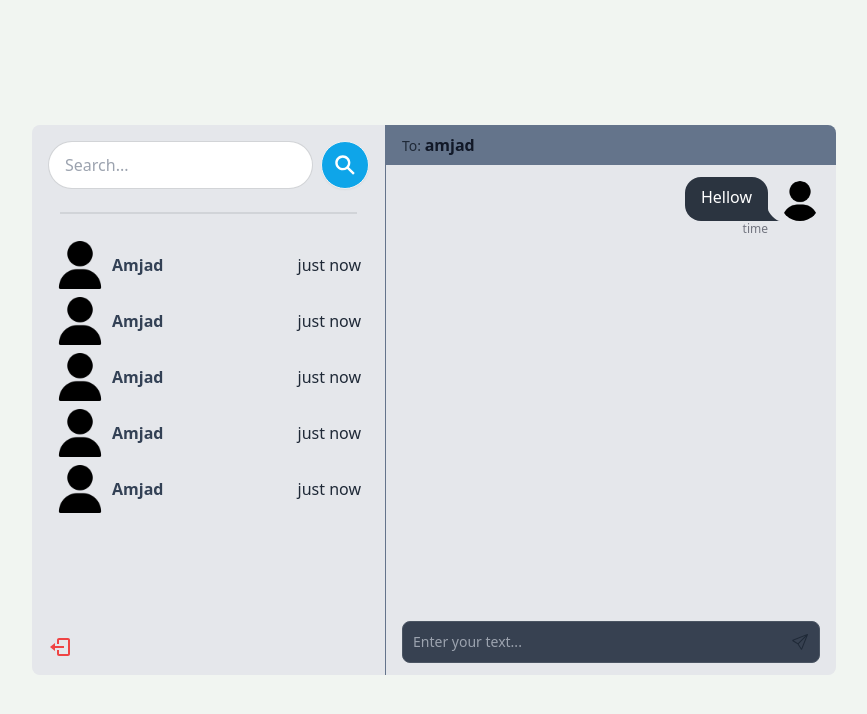
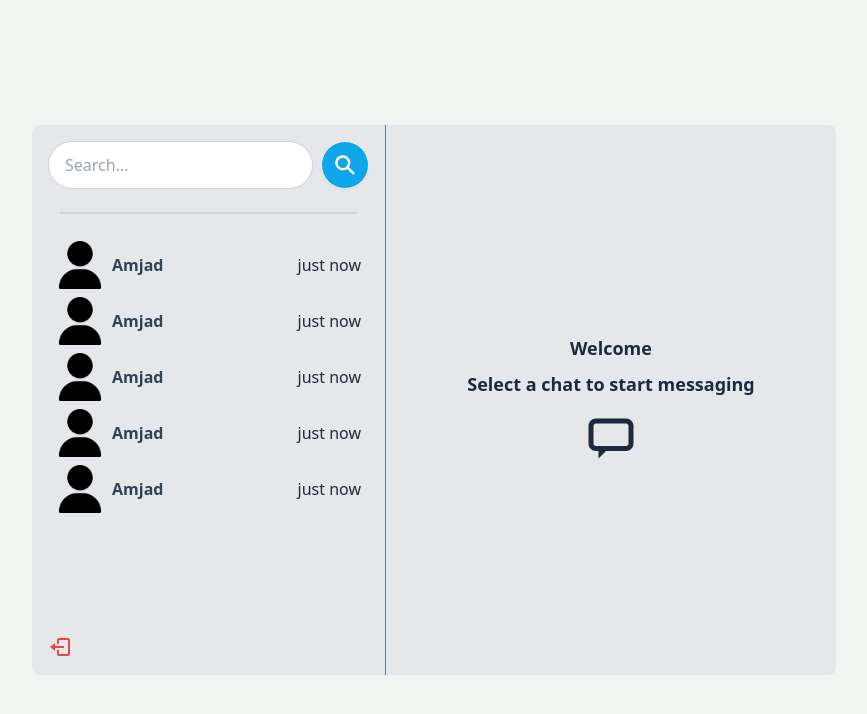
Before and after one commit to AmhjadKhan/chat_-massanger, a React (Vite) app: page / in a window 1280 px wide. Shown: the top 714 px of the page, without its empty margins (206-1073 px from the left). Built offline with nearby package versions, Linux system fonts and the light colour scheme; sample sign-in values are in the browser's storage.

Commit message:
this is useconversation commit updated commit

```diff
--- /dev/null
+++ b/src/Hooks/useGetConversations.js
@@ -0,0 +1,35 @@
+import { useEffect, useState } from "react"
+import toast from "react-hot-toast"
+
+const useGetConversations = () => {
+  const [loading, setLoading] = useState(false)
+  const [conversations, setConversations] = useState([])
+
+  useEffect(() => {
+    const getConversations = async () => {
+      try {
+        setLoading(true)
+
+        const res = await fetch("/api/users")
+
+        const data = await res.json()
+
+        if (data.error) {
+          throw new Error(data.error)
+        }
+
+        setConversations(data)
+      } catch (error) {
+        toast.error(error.message)
+      } finally {
+        setLoading(false)
+      }
+    }
+
+    getConversations()
+  }, [])
+
+  return { loading, conversations }
+}
+
+export default useGetConversations
--- a/src/components/massages/MessageContainer.jsx
+++ b/src/components/massages/MessageContainer.jsx
@@ -1,24 +1,56 @@
-import React from 'react'
-import Messages from './Messages'
-import MessageInput from './MessageInput'
+// Import necessary libraries and components
+import React, { useEffect } from 'react';
+import Messages from './Messages'; // Component to display messages
+import MessageInput from './MessageInput'; // Component to input a new message
+import useConversation from '../../zustend/useConversation'; // Zustand store for conversation state
+import { TiMessage } from 'react-icons/ti'; // Icon for no chat selected view
 
 const MessageContainer = () => {
+  // Destructure selectedConversation and setSelectedConversation from the Zustand store
+  const { selectedConversation, setSelectedConversation } = useConversation();
+
+  // useEffect hook to reset the selected conversation when the component unmounts
+  useEffect(() => {
+    return () => setSelectedConversation(null);
+  }, [setSelectedConversation]);
+
   return (
     <div className="md:min-w-[450px] flex flex-col">
-
-        {/* Header */}
+      {/* Conditional rendering based on whether a conversation is selected */}
+      {!selectedConversation ? (
+        <NoChatSelected />
+      ) : (
+        <>
+          {/* Header displaying the selected conversation's username */}
           <div className="bg-slate-500 px-4 py-2 mb-2">
             <span className="label-text">To: </span>
             <span className="text-gray-900 font-bold">
-           amjad
+              {selectedConversation?.username}
             </span>
           </div>
 
+          {/* Display messages */}
           <Messages />
 
+          {/* Input area for sending new messages */}
           <MessageInput />
+        </>
+      )}
     </div>
-  )
-}
+  );
+};
 
-export default MessageContainer
+// Component to render when no chat is selected
+const NoChatSelected = () => {
+  return (
+    <div className="flex items-center justify-center w-full h-full">
+      <div className="px-4 text-center sm:text-lg ms:text-xl text-slate-800 font-semibold flex flex-col items-center gap-2">
+        <p>Welcome</p>
+        <p>Select a chat to start messaging</p>
+        <TiMessage className="text-3xl md:text-6xl text-center" />
+      </div>
+    </div>
+  );
+};
+
+export default MessageContainer;
```
Lines whose indentation alone changed are shown as unchanged.
